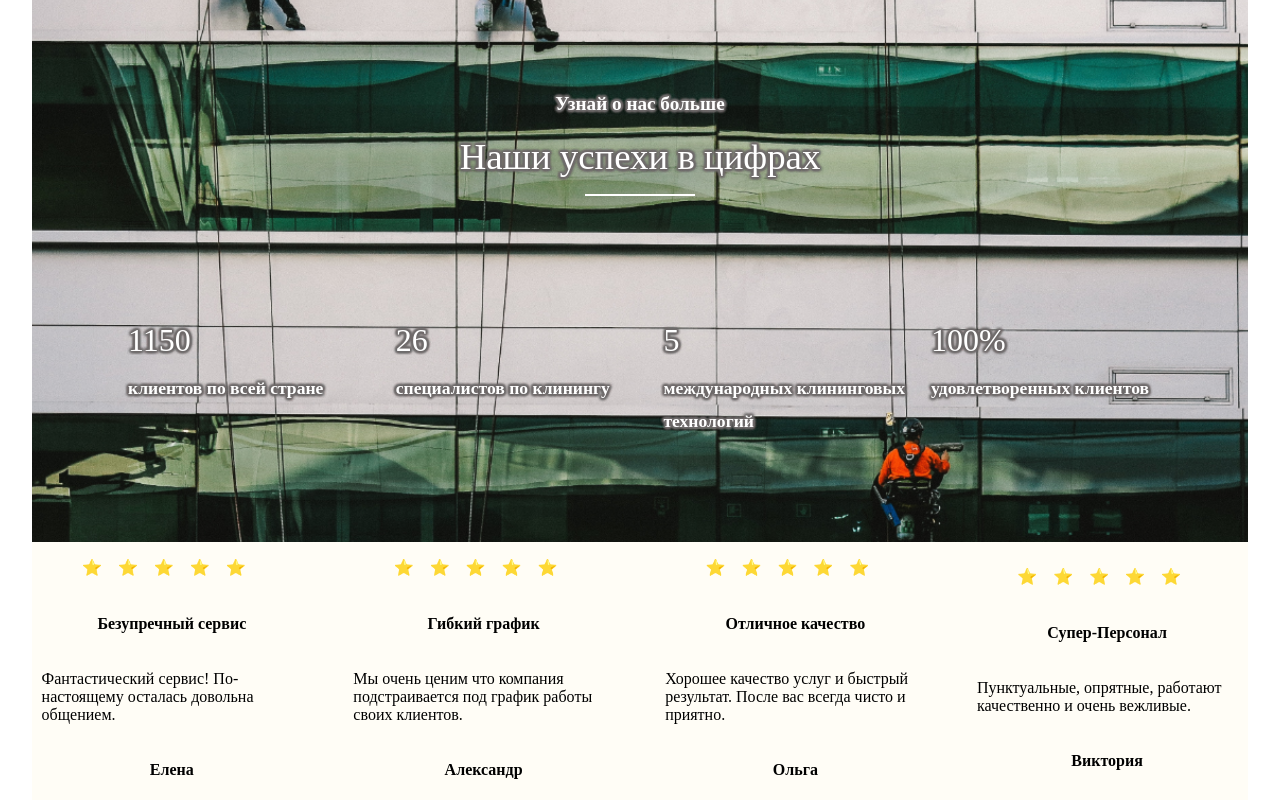
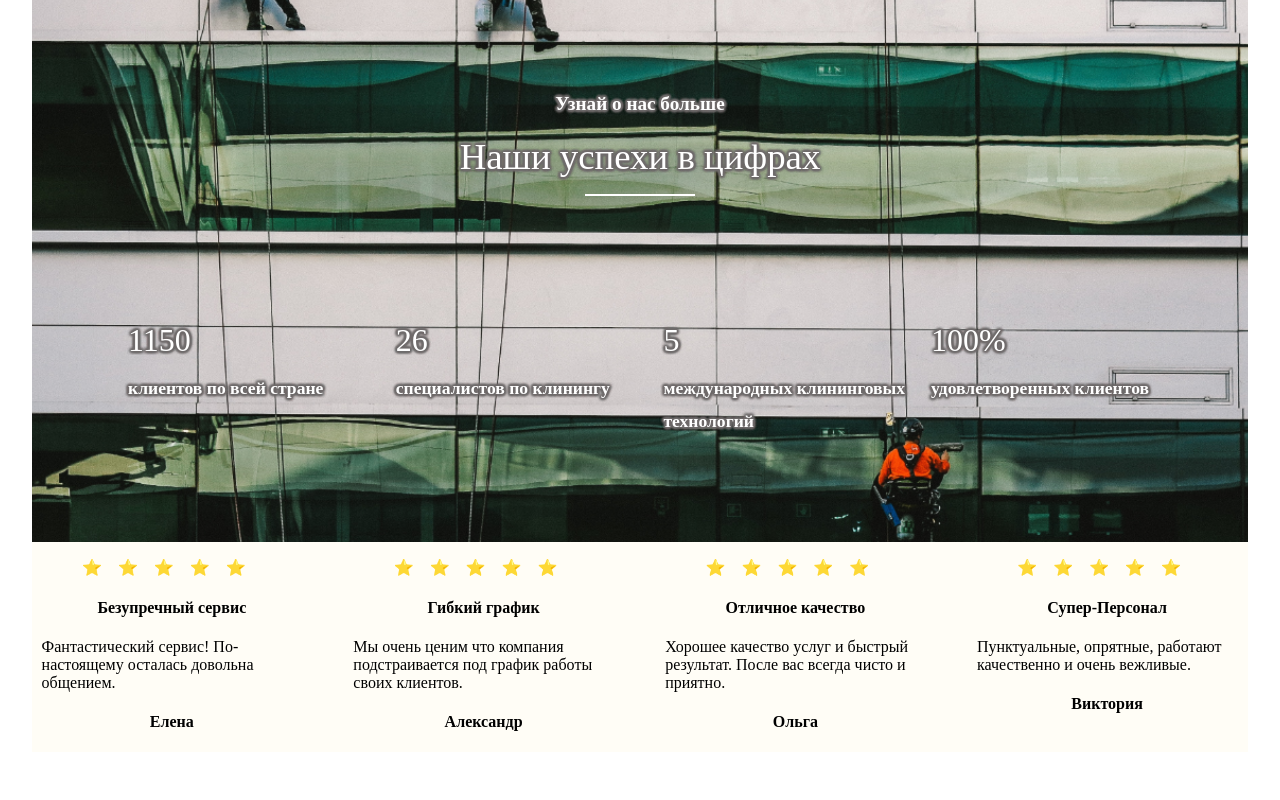
Before and after one commit to TarlapanAndrei/clean-project, a React (Create React App) app: page / in a window 1280 px wide. Shown: the part 1730-2530 px from the top of the page. After the commit the page ends 2482 px from the top, so only its background shows below. Built offline with nearby package versions, Linux system fonts and the light colour scheme.

Commit message:
fixing the singleMessage style

```diff
--- a/src/components/comments/CustomerComments.styled.jsx
+++ b/src/components/comments/CustomerComments.styled.jsx
@@ -11,11 +11,12 @@ export const CommentBlock = styled.div`
   max-width: 100%;
   max-height: 100%;
   display: grid;
+  margin-top: 0;
   grid-template-columns: 23% 23% 23% 23%;
   column-gap: 2.64%;
   @media (max-width: 800px){
     grid-template-columns: 46% 46%;
-    column-gap: 8%;
+    column-gap: 7%;
   }
   @media (max-width: 500px){
     grid-template-columns: 90%;
--- a/src/components/singleMessage/singleMessage.styled.jsx
+++ b/src/components/singleMessage/singleMessage.styled.jsx
@@ -3,9 +3,6 @@ import styled from 'styled-components';
 export const SingleMessageContainer = styled.div`
    background-color: #FFFDF6;
    width: 100%;
-   display: flex;
-   flex-direction: column;
-   justify-content: center;
 `;
 
 export const StarDiv = styled.div`
--- a/src/redux/content/LANGUAGES_DATA.js
+++ b/src/redux/content/LANGUAGES_DATA.js
@@ -62,10 +62,10 @@ const roRuContent = {
       ComMessage2: "Toate lucrarile au fost facute in termenii stabiliti, lucratori gentili.",
       ComName2: "Maria",
       ComTitle3: "Surprinsa",
-      ComMessage3: "In sfirsit mi-ati aratat cu e cind oficiul straluceste de curatenie, mersi.",
+      ComMessage3: "In sfirsit mi-ati aratat cum e cind oficiul straluceste de curatenie, mersi.",
       ComName3: "Ana",
       ComTitle4: "Ma bucur ca v-am gasit",
-      ComMessage4: "In sfirsit nu mai avem probleme de curatenie, intruna puncuali si gentili.",
+      ComMessage4: "In sfirsit nu mai avem probleme de curatenie, intruna punctuali si gentili.",
       ComName4: "Ion"
     }
   }
```
